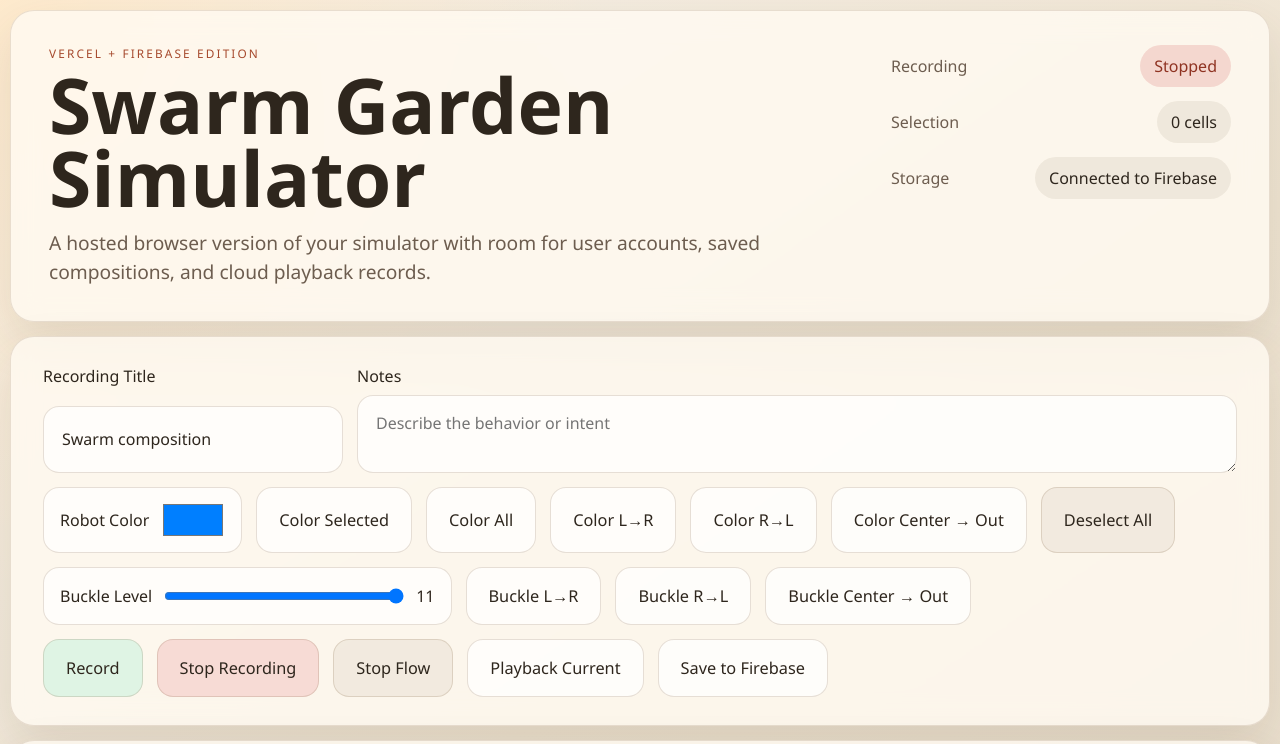
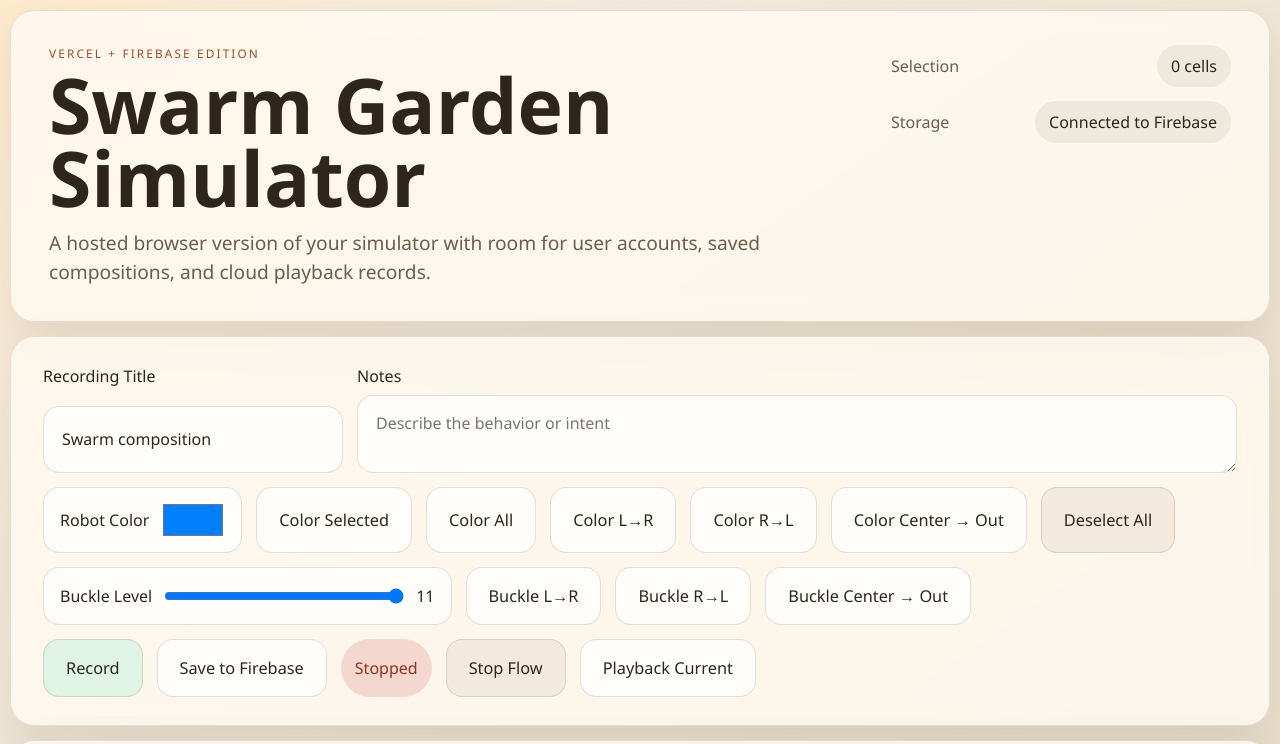
Before and after one commit to MerihanAlhafnawi/SwarmGardenSimulator, a Next.js app: page / in a window 1280 px wide. Shown: the top 744 px of the page. Built offline with nearby package versions, Linux system fonts and the light colour scheme; no server answers.

Commit message:
Simplify recording controls

```diff
--- a/src/app/globals.css
+++ b/src/app/globals.css
@@ -137,6 +137,12 @@ h2 {
 .status-pill.recording {
   color: #1c6b3b;
   background: #d6edd9;
+}
+
+.controls-status {
+  display: inline-flex;
+  align-items: center;
+  min-height: 58px;
 }
 
 .controls-card,
@@ -358,4 +364,9 @@ button:disabled {
     width: 100%;
     justify-content: stretch;
   }
+
+  .controls-status {
+    width: 100%;
+    justify-content: center;
+  }
 }
--- a/src/app/page.tsx
+++ b/src/app/page.tsx
@@ -484,12 +484,6 @@ export default function Home() {
 
         <div className="status-panel">
           <div className="status-row">
-            <span className="status-label">Recording</span>
-            <span className={`status-pill ${recording ? "recording" : "stopped"}`}>
-              {recordingStatus}
-            </span>
-          </div>
-          <div className="status-row">
             <span className="status-label">Selection</span>
             <span className="status-pill neutral">
               {selected.size} cell{selected.size === 1 ? "" : "s"}
@@ -628,30 +622,30 @@ export default function Home() {
 
         <div className="toolbar">
           <button
-            className="record"
+            className={recording ? "stop" : "record"}
             onClick={() => {
+              if (recording) {
+                setRecording(false);
+                setRecordingStatus("Stopped");
+                return;
+              }
+
               setRecording(true);
               setRecordData([]);
               recordingStartRef.current = performance.now();
               setRecordingStatus("Recording");
             }}
           >
-            Record
+            {recording ? "Stop Recording" : "Record"}
           </button>
-          <button
-            className="stop"
-            onClick={() => {
-              setRecording(false);
-              setRecordingStatus("Stopped");
-            }}
-          >
-            Stop Recording
-          </button>
+          <button onClick={() => void saveRecording()}>Save to Firebase</button>
+          <span className={`status-pill controls-status ${recording ? "recording" : "stopped"}`}>
+            {recordingStatus}
+          </span>
           <button className="ghost" onClick={stopFlow}>
             Stop Flow
           </button>
           <button onClick={() => playbackRecording(recordData)}>Playback Current</button>
-          <button onClick={() => void saveRecording()}>Save to Firebase</button>
         </div>
       </section>
 
```
